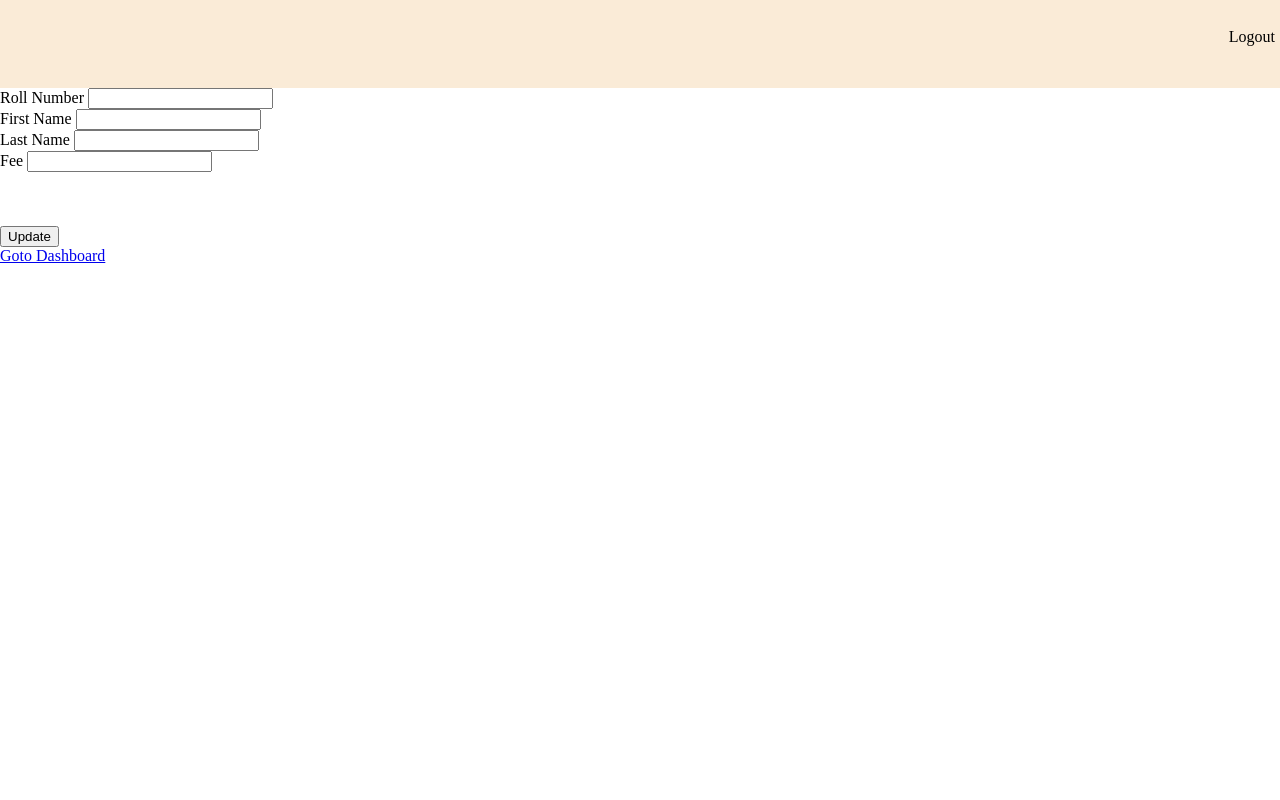
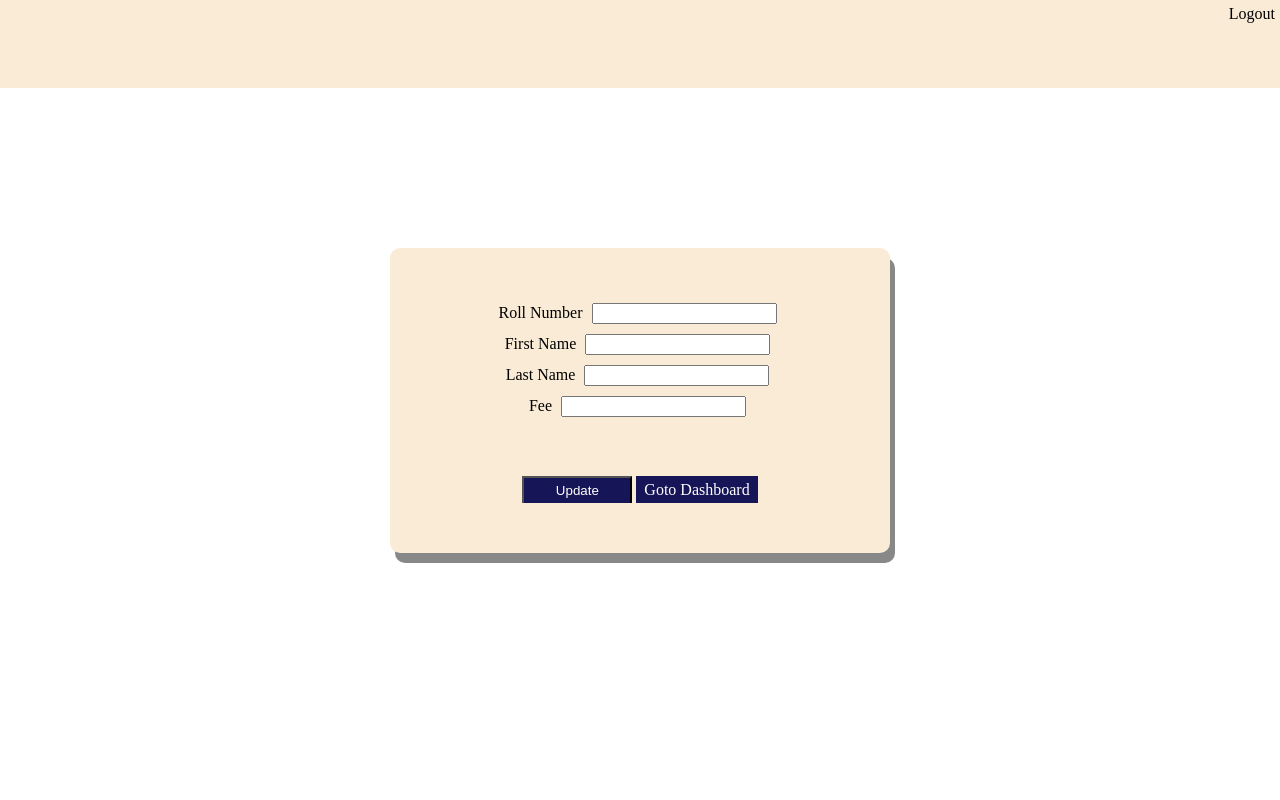
Before and after one commit to areeba-noreen/basephp, a PHP site: page /basephp/edit.php?id=1 in a window 1280 px wide. Run offline with PHP 8.4, Linux system fonts and the light colour scheme; data that the repository does not hold is empty.

Commit message:
edit record form styling

```diff
--- a/assets/style.css
+++ b/assets/style.css
@@ -46,8 +46,9 @@ body {
   background-color: #151557;
   color: white;
   padding: 5px 8px;
-  width: 90px;
+  width: 110px;
   text-decoration: none;
+  border-bottom-style: none;
 }
 .dashboard-head {
   background-color: antiquewhite;
--- a/assets/style.less
+++ b/assets/style.less
@@ -52,9 +52,9 @@ body {
                 background-color: rgb(21, 21, 87);
                 color: white;
                 padding: 5px 8px;
-                width: 90px;
+                width: 110px;
                 text-decoration: none;
-
+                border-bottom-style: none;
             }
         }
     }
--- a/edit.php
+++ b/edit.php
@@ -10,8 +10,8 @@ if(!empty($_GET['rollnumber'])){
     $sql = "update tbl_student SET first_name='" . $first_name . "', last_name='" . $last_name . "', fee='" . $fee . "' where id=" . $id;
     //print_r($sql);
     $result = $conn->query($sql);
-    if (!empty($_GET['edit']) && $result) {
-        echo "Updated Succesfully";
+    if (!empty($result)) {
+        echo "Updated Succesfully!";
     }
 }
 
@@ -37,57 +37,53 @@ if (!empty($_GET['id'])){
 <body>
     <header class="dashboard-head">
         <div class="menu-wrapper">
-            <h3 class="user-heading"><?php //echo $first_name; ?></h3>
             <a class="logout btn"  href="index.html">Logout</a>
         </div>
     </header>
-
-        <div class="content">
-
+    <div class="container">
+        <div class="wrapper">
+            <div class="field-group">
             <form>
-                <div class="field-group">
-                    <lable>Roll Number</label>
-                        <input type="text" name="rollnumber" value="<?php echo $row['roll_num']; ?>" />
+                <div>
+                    <lable class="form-label">Roll Number</label>
+                        <input class="form-input" type="text" name="rollnumber" value="<?php echo $row['roll_num']; ?>" />
                 </div>
 
-                <div class="field-group">
-                    <lable>First Name</label>
-                        <input type="text" name="first_name" value="<?php echo $row['first_name']; ?>" />
+                <div>
+                    <lable class="form-label">First Name</label>
+                        <input class="form-input" type="text" name="first_name" value="<?php echo $row['first_name']; ?>" />
                 </div>
 
-                <div class="field-group">
-                    <lable>Last Name</label>
-                        <input type="text" name="last_name" value="<?php echo $row['last_name']; ?>" />
+                <div>
+                    <lable class="form-label">Last Name</label>
+                        <input class="form-input" type="text" name="last_name" value="<?php echo $row['last_name']; ?>" />
                 </div>
-                <div class="field-group">
-                    <lable>Fee</label>
-                        <input type="text" name="fee" value="<?php echo $row['fee']; ?>" />
+                <div>
+                    <lable class="form-label">Fee</label>
+                        <input class="form-input" type="text" name="fee" value="<?php echo $row['fee']; ?>" />
                 </div>
 
                 <br><br><br>
 
-                <div class="field-group ib">
+                <div>
                     <?php
                     if (!empty($_GET['id'])) {
                         ?>
                         <input type="hidden" name="id" value="<?php echo $row['id']; ?>" />
-                        <input type="hidden" name="edit" value="1" />
-                        <input type="submit" value="Update">
+                        <div>
+                        <input class="btn" type="submit" value="Update">
                         <?php
                     } else {
                         ?>
-
-                        <input type="hidden" name="add" value="1">
-                        <input type="submit" value="Add">
-
                         <?php
                     }
 
                     ?>
+                    <a class="btn"  href="dashboard.php">Goto Dashboard</a>
                 </div>
 
                 <div>
-                    <a class="btn" href="dashboard.php">Goto Dashboard</a>
+
                 </div>
 
             </form>
```
